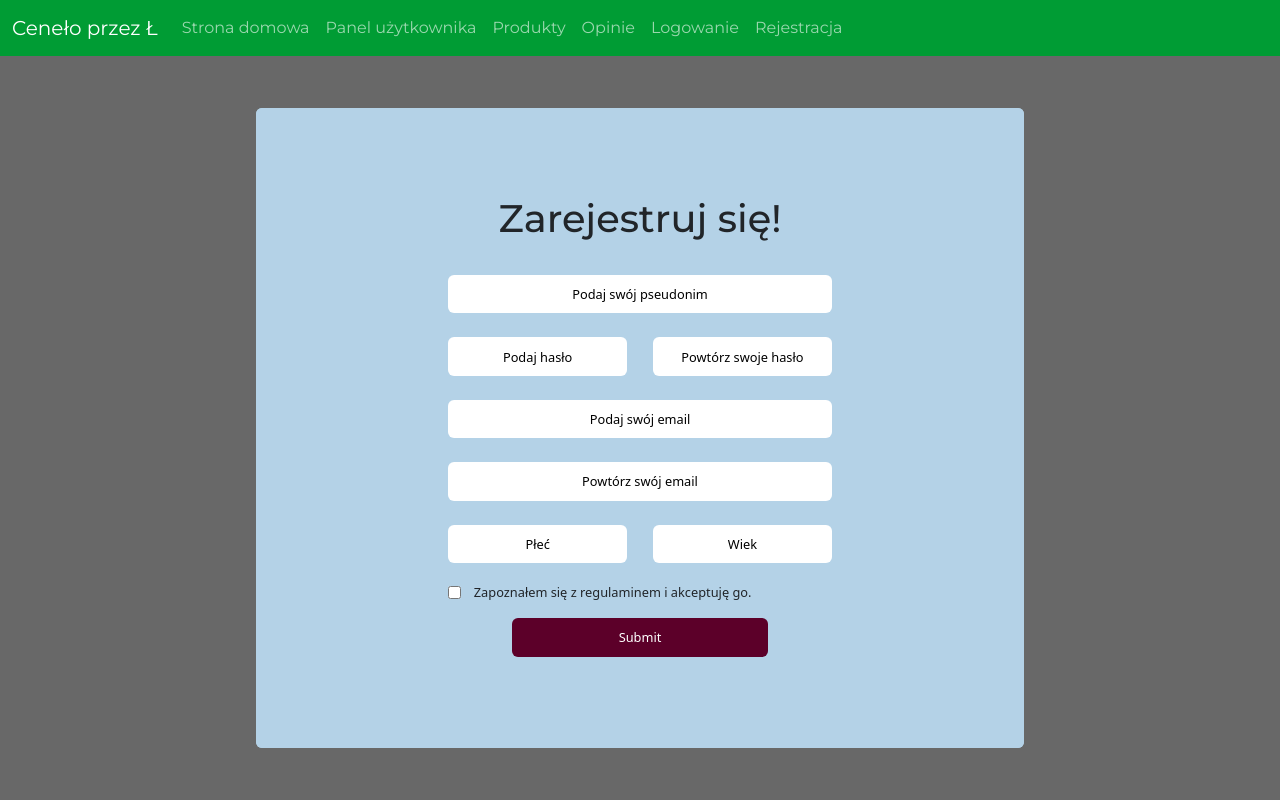
After one commit to MM-oss-pixel/Projekt-zespo-owy, a Python web app: template templates/register.html in a window 1280 px wide. The commit adds this page. Run offline with Jinja, Linux system fonts and the light colour scheme; the template is opened without the code that fills it: most values are stand-ins (such as "Sample title", 1, 10 or a date in 2020); form fields are guessed from the names that the template uses; some libraries are stand-ins or nearby versions.

Commit message:
Added login and register templates, no db interactions yet

```diff
--- a/templates/layout.html
+++ b/templates/layout.html
@@ -1,5 +1,6 @@
 <!DOCTYPE html>
 <html>
+
 <head>
 
     <!-- https://bootswatch.com/minty/#top -->
@@ -11,19 +12,18 @@
     <!-- Bootstrap CSS -->
     <link rel="stylesheet" href="https://cdn.jsdelivr.net/npm/bootswatch@4.5.2/dist/minty/bootstrap.min.css" integrity="sha384-H4X+4tKc7b8s4GoMrylmy2ssQYpDHoqzPa9aKXbDwPoPUA3Ra8PA5dGzijN+ePnH" crossorigin="anonymous">
 
-    <link rel="stylesheet" type="text/css" href="{{ url_for('static', filename='bootstrap.css') }}">
-
-    {% if title %}
+    <link rel="stylesheet" type="text/css" href="{{ url_for('static', filename='bootstrap.css') }}"> {% if title %}
     <title>Ceneło przez Ł - {{ title }}</title>
     {% else %}
     <title>Ceneło przez Ł</title>
     {% endif %}
 </head>
+
 <body>
     <header class="site-header">
         <nav class="navbar navbar-expand-lg navbar-dark bg-primary">
             <div class="container-fluid">
-          <a class="navbar-brand" href="{{ url_for('main') }}">Ceneło przez Ł</a>
+                <a class="navbar-brand" href="{{ url_for('home') }}">Ceneło przez Ł</a>
                 <button class="navbar-toggler" type="button" data-bs-toggle="collapse" data-bs-target="#navbarColor01" aria-controls="navbarColor01" aria-expanded="false" aria-label="Toggle navigation">
             <span class="navbar-toggler-icon"></span>
           </button>
@@ -31,7 +31,7 @@
                 <div class="collapse navbar-collapse" id="navbarColor01">
                     <ul class="navbar-nav me-auto">
                         <li class="nav-item">
-                <a class="nav-link" href="{{ url_for('main') }}">Strona domowa
+                            <a class="nav-link" href="{{ url_for('home') }}">Strona domowa
                   <!-- <span class="visually-hidden"></span> -->
                 </a>
                         </li>
@@ -47,11 +47,16 @@
                         <li class="nav-item">
                             <a class="nav-link" href="/opinions">Opinie</a>
                         </li>
-              <div class="navbar-nav">
-                {% if current_user.is_authenticated %}
-
-                  {% endif %}
-              </div>
+                        <li class="nav-item">
+                            <a class="nav-link" href="/login">Logowanie</a>
+                        </li>
+                        <li class="nav-item">
+                            <a class="nav-link" href="/register">Rejestracja</a>
+                        </li>
+                        <!-- <div class="navbar-nav">
+                              if current_user.is_authenticated   <---- Powoduje krzaki
+                              endif -->
+                        <!-- </div> -->
                         <!--               <li class="nav-item dropdown">
                 <a class="nav-link dropdown-toggle" data-bs-toggle="dropdown" href="#" role="button" aria-haspopup="true" aria-expanded="false">Dropdown</a>
                 <div class="dropdown-menu">
@@ -75,8 +80,9 @@
         <div class="row">
             <div class="col-md-8">
                 <style>
-    .bg-primary{background-color:#009C34 !important}
-
+                    .bg-primary {
+                        background-color: #009C34 !important
+                    }
                 </style>
                 {% block content %}{% endblock %}
             </div>
@@ -102,4 +108,5 @@
     <script src="https://cdnjs.cloudflare.com/ajax/libs/popper.js/1.12.9/umd/popper.min.js" integrity="sha384-ApNbgh9B+Y1QKtv3Rn7W3mgPxhU9K/ScQsAP7hUibX39j7fakFPskvXusvfa0b4Q" crossorigin="anonymous"></script>
     <script src="https://maxcdn.bootstrapcdn.com/bootstrap/4.0.0/js/bootstrap.min.js" integrity="sha384-JZR6Spejh4U02d8jOt6vLEHfe/JQGiRRSQQxSfFWpi1MquVdAyjUar5+76PVCmYl" crossorigin="anonymous"></script>
 </body>
+
 </html>
--- /dev/null
+++ b/templates/register.html
@@ -0,0 +1,112 @@
+{% extends "layout.html" %}
+{% block content %}
+        <div class="container">
+        <form class="userDataForm" action="" method="POST" action="">
+            {{ form.hidden_tag() }}
+            <fieldset class="form-group">
+                <p class="contains-h1"><h1>Zarejestruj się!</h1></p>
+                <p class="bigFormInput">{{ form.username(class="bigInput", placeholder="Podaj swój pseudonim") }}</p>
+                <p class="doubleColumns">{{ form.password(class="smallInput", placeholder="Podaj hasło") }} {{ form.confirmPassword(class="smallInput", placeholder="Powtórz swoje hasło") }}</p>
+                <p class="bigFormInput">{{ form.email(class="bigInput", placeholder="Podaj swój email") }}</p>
+                <p class="bigFormInput">{{ form.confirmEmail(class="bigInput", placeholder="Powtórz swój email") }}</p>
+                <p class="doubleColumns">{{ form.sex(class="smallInput", placeholder="Płeć") }} {{ form.age(class="smallInput", placeholder="Wiek") }}
+                <p class="termsText"> {{ form.termsAccepted() }} <span style="margin-left: 1vw">Zapoznałem się z regulaminem i akceptuję go.</span></p>
+                <p class="buttonP">{{ form.submit(class="accountButton", placeholder="Utwórz konto") }}</p>
+            </fieldset>
+        </form>
+    </div>
+
+    <style>
+        * {
+            border: 0;
+            margin: 0;
+            padding: 0;
+        }
+
+        body {
+            display: flex;
+            flex-direction: column;
+            background-color: #686868;
+            height: 100vh;
+            width: 100vw;
+            overflow: hidden;
+            box-sizing: border-box;
+        }
+
+        h1 {
+            text-align: center;
+            font-size: 3vw;
+            padding: 1vw;
+        }
+
+        .container {
+            display: flex;
+            flex-direction: column;
+            justify-content: center;
+            align-items: center;
+            margin: auto;
+            height: 80vh;
+            width: 60vw;
+            background-color: #B4D2E7;
+            border-radius: 6px;
+            box-sizing: border-box;
+        }
+
+        .userDataForm {
+            display: flex;
+            flex-direction: column;
+            align-items: center;
+        }
+
+        .bigInput {
+            border-radius: 6px;
+            height: 3vw;
+            width: 30vw;
+            font-size: 1vw;
+            margin: 0.5vh 1vw;
+            text-align: center;
+        }
+
+        .smallInput {
+            border-radius: 6px;
+            height: 3vw;
+            width: 14vw;
+            margin: 0.5vh 1vw;
+            font-size: 1vw;
+            text-align: center;
+        }
+        .buttonP{
+            display: flex;
+            justify-content: center;
+            align-items: center;
+        }
+        .termsText {
+            margin-left: 1vw;
+            display: flex;
+            font-size: 1vw;
+        }
+
+        .doubleColumns {
+            display: flex;
+            flex-direction: row;
+            justify-content: center;
+        }
+        .accountButton {
+            border-radius: 6px;
+            width: 20vw;
+            height: 3vw;
+            font-size: 1vw;
+            color: white;
+            text-align: center;
+            text-decoration: none;
+            background-color: #5c0029;
+            box-sizing: border-box;
+        }
+
+
+        input::placeholder,
+        select {
+            color: #000;
+        }
+    </style>
+{% endblock content %}
```
Also changed, not shown: forms.py (added, +20 -0 lines), main.py (+25 -5 lines), templates/login.html (added, +111 -0 lines). Lines whose indentation alone changed are shown as unchanged.
